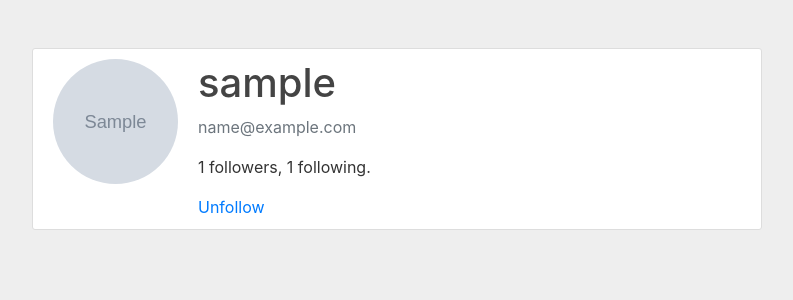
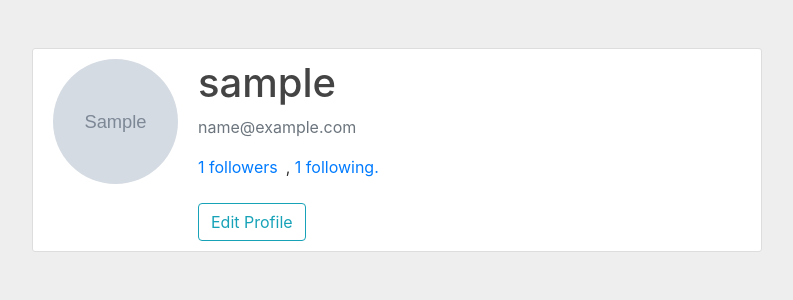
Before and after one commit to Kruti-Amrutiya/blog-app-flask, a Flask app: page /user_profile/1 in a window 1280 px wide. Shown: the part 56-356 px from the top of the page, without its empty margins (53-846 px from the left). Run offline with Flask 2, Linux system fonts and the light colour scheme; a user stored in the database is signed in; tables that the repository leaves empty hold one stand-in row (values such as "Sample post"); grey boxes marked "Sample" are stand-in pictures; some libraries are stand-ins or nearby versions.

Commit message:
add list of followers and following

```diff
--- a/flaskblog/templates/layout.html
+++ b/flaskblog/templates/layout.html
@@ -38,7 +38,7 @@
               <div class="navbar-nav">
                 {% if current_user.is_authenticated %}
                   <a class="nav-item nav-link" style="margin-left: 200px;" href="{{ url_for('posts.new_post') }}">New Post</a>
-                  <a class="nav-item nav-link" href="{{ url_for('users.profile_details') }}">{{ current_user.username }}</a>
+                  <a class="nav-item nav-link" href="{{ url_for('users.user_profile', user_id=current_user.id) }}">{{ current_user.username }}</a>
                   <a class="nav-item nav-link" href="{{ url_for('users.logout') }}">Logout</a>
                 {% else %}
                   <a class="nav-item nav-link" style="margin-left: 200px;" href="{{ url_for('users.login') }}">Login</a>
--- a/flaskblog/templates/user_profile.html
+++ b/flaskblog/templates/user_profile.html
@@ -1,5 +1,73 @@
 {% extends "layout.html" %}
 {% block content %}
+{% if user == current_user %}
+<div class="content-section">
+    <div class="media">
+        <img class="rounded-circle account-img" src="{{ url_for('static', filename='profile_pics/' + current_user.image_file) }}" alt="Profile Image">
+        <div class="media-body">
+            <h2 class="account-heading">{{ current_user.username }}</h2>
+            <p class="text-secondary">{{ current_user.email }}</p>
+            <a class="mr-2" href="{{ url_for('users.listFollowers', username=user.username)}}">{{ user.followers.count() }} followers</a>, <a class="mr-2" href="{{ url_for('users.listFollowing', username=user.username)}}">{{ user.followed.count() }} following.</a><br><br>
+            <a href="{{ url_for('users.account') }}" class="btn btn-outline-info">Edit Profile</a>
+		</div>
+    </div>
+</div>
+{% if user_followers %}
+<legend class="border-bottom mb-4">Followers</legend>
+<div class="table-responsive-md">
+    <table class="table">
+        <thead class="thead-dark">
+            <tr>
+                <th scope="col">Username</th>
+                <th scope="col" style="margin-right: 5px;">Action</th>
+            </tr>
+        </thead>
+        {% for users in user_followers %}
+        <tbody>
+            <tr>
+                <td>
+                    <img class="rounded-circle article-img" src="{{ url_for('static', filename='profile_pics/' + users.image_file) }}" alt="Profile Image">
+                    <a class="mr-2" href="{{ url_for('users.user_profile', user_id=users.id) }}">{{ users.username }}</a>
+                </td>
+                <td>
+                    <form action="{{ url_for('users.removeFollower', user_id=users.id) }}" method="GET">
+                        <button class="btn btn-outline-danger" onclick="if (!confirm('Are you sure you want to remove this follower?')) { return false }">Remove</button>
+                    </form>
+                </td>
+            </tr>
+        </tbody>
+        {% endfor %}
+    </table>
+</div>
+{% elif user_following %}
+<legend class="border-bottom mb-4">Following</legend>
+<div class="table-responsive-md">
+    <table class="table">
+        <thead class="thead-dark">
+            <tr>
+                <th scope="col">Username</th>
+                <th scope="col" style="margin-right: 5px;">Action</th>
+            </tr>
+        </thead>
+        {% for users in user_following %}
+        <tbody>
+            <tr>
+                <td>
+                    <img class="rounded-circle article-img" src="{{ url_for('static', filename='profile_pics/' + users.image_file) }}" alt="Profile Image">
+                    <a class="mr-2" href="{{ url_for('users.user_profile', user_id=users.id) }}">{{ users.username }}</a>
+                </td>
+                <td>
+                    <form action="{{ url_for('users.unfollow', username=users.username) }}" method="GET">
+                        <button class="btn btn-outline-primary" onclick="if (!confirm('Are you sure you want to unfollow?')) { return false }">Unfollow</button>
+                    </form>
+                </td>
+            </tr>
+        </tbody>
+        {% endfor %}
+    </table>
+</div>
+{% endif %}
+{% else %}
 <div class="content-section">
     <div class="media">
         <img class="rounded-circle account-img" src="{{ url_for('static', filename='profile_pics/' + user.image_file) }}" alt="Profile Image">
@@ -15,4 +83,5 @@
 		</div>
     </div>
 </div>
+{% endif %}
 {% endblock %}
--- a/flaskblog/users/routes.py
+++ b/flaskblog/users/routes.py
@@ -1,7 +1,7 @@
 from flask import render_template, url_for, flash, redirect, request, Blueprint
 from flask_login import login_user, current_user, logout_user, login_required
 from flaskblog import db, bcrypt
-from flaskblog.models import User, Post
+from flaskblog.models import User, Post, followers
 from flaskblog.users.forms import (RegistrationForm, LoginForm, UpdateAccountForm,
                                     RequestResetForm, ResetPasswordForm)
 from flaskblog.users.utils import save_picture, send_reset_email
@@ -67,15 +67,10 @@ def account():
 
 
 @users.route("/user_profile/<int:user_id>", methods=['GET', 'POST'])
+@login_required
 def user_profile(user_id=None):
-    user = User.query.get(user_id)
+    user = User.query.get_or_404(user_id)
     return render_template('user_profile.html', title='User Profile', user=user)
-
-
-@users.route("/profile_details")
-@login_required
-def profile_details():
-    return render_template('profile_details.html', title='Profile Details')
 
 
 @users.route("/user/<string:username>")
@@ -145,6 +140,7 @@ def follow(username):
 @login_required
 def unfollow(username):
     user = User.query.filter_by(username=username).first()
+    print(user)
     if user is None:
         flash('User %s not found.' % username, 'danger')
         return redirect(url_for('main.home'))
@@ -159,3 +155,32 @@ def unfollow(username):
     db.session.commit()
     flash('You have stopped following ' + username + '.', 'success')
     return redirect(url_for('users.user_profile', user_id=user.id))
+
+
+@users.route("/userListFollowers/<username>")
+@login_required
+def listFollowers(username):
+    user = User.query.filter_by(username=username).first_or_404()
+    user_followers = user.followers.all()
+    return render_template('user_profile.html', user_followers=user_followers, user=user)
+
+
+@users.route("/userListFollowing/<username>")
+@login_required
+def listFollowing(username):
+    user = User.query.filter_by(username=username).first_or_404()
+    user_following = user.followed.all()
+    return render_template('user_profile.html', user_following=user_following, user=user)
+
+
+@users.route("/user_profile/<int:user_id>/delete", methods=['GET', 'POST'])
+@login_required
+def removeFollower(user_id):
+    user = User.query.filter_by(id=user_id).first_or_404()
+    print(user)
+    follow = followers.query.filter(follower_id == user.id, followed_id == current_user.id)
+    print(follow)
+    db.session.delete(follow)
+    db.session.commit()
+    flash('Your follower has been removed!', 'success')
+    return redirect(url_for('users.user_profile'))
```
Also changed, not shown: flaskblog/templates/profile_details.html (deleted, +0 -13 lines).
